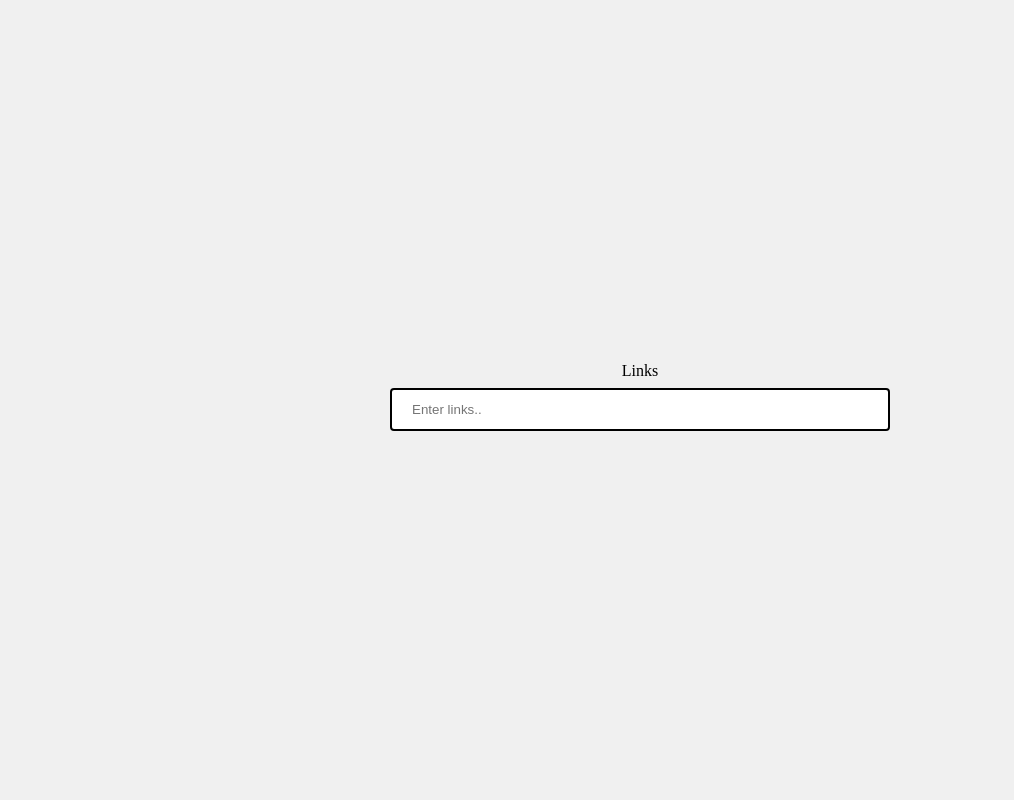
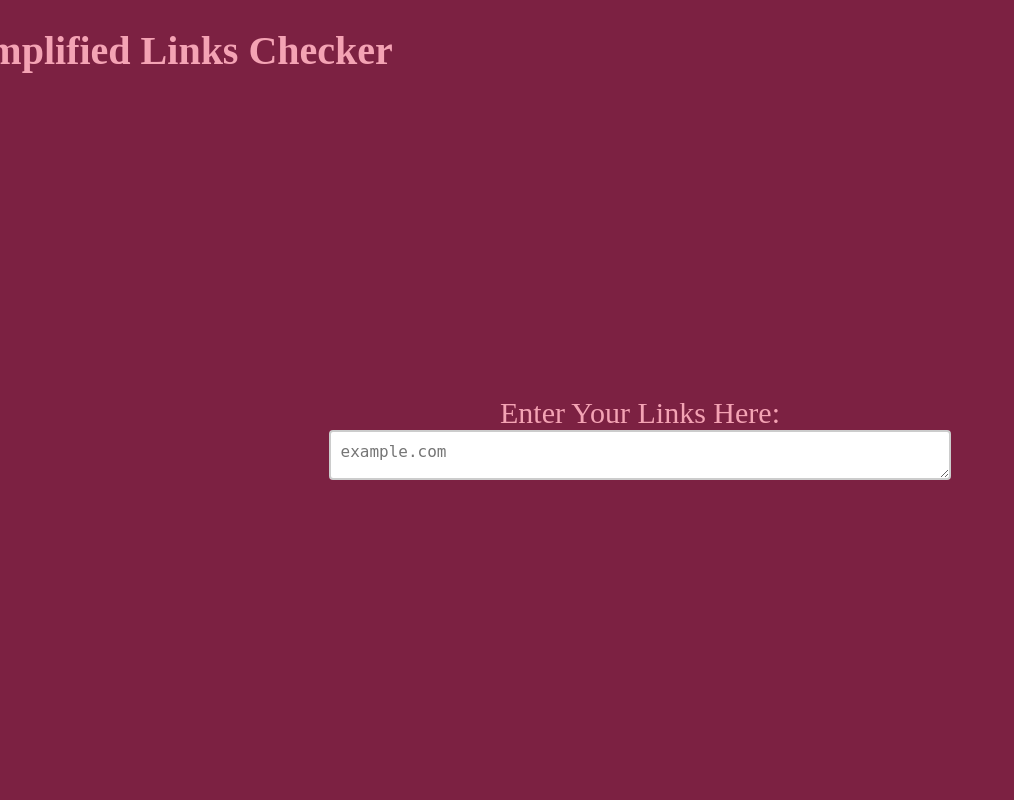
Before and after one commit to khoile14/RRCHNM_web_audit, a Flask app: page / in a window 1280 px wide; the page is wider, and only the part inside the window is pictured. Shown: that part, without its empty margins (0-1014 px from the left). Run offline with Flask 3, Linux system fonts and the light colour scheme.

Commit message:
created a simple page for checking links

```diff
--- a/static/main.css
+++ b/static/main.css
@@ -1,24 +1,78 @@
-body{
+body {
+  justify-content: center;
+  padding-top: 60px;
   display: flex;
-  justify-content: center; /* Center horizontally */
-  align-items: center; /* Center vertically */
-  height: 100vh; /* Set the height of the body to 100% of the viewport */
-  margin: 0; /* Remove default body margin */
-  background-color: #f0f0f0; /* Optional: Add background color to body */
+  flex-direction: column;
+  height: 100vh;
+  margin: 0;
+  background-color: #7c2142;
+  box-sizing: border-box;
+  position: relative;
+}
+
+.header {
+  box-sizing: border-box;
+  padding: 0;
+  height: 60px;
+  width: 100%;
+  margin-top: -60px;
+  margin-bottom: 20px;
+  position: relative;
+  z-index: 1;
+}
+
+.container {
+  width: 1400px;
+  height: 100%;
+  padding: 0 15px;
+  box-sizing: border-box;
+  position: absolute;
+  top: 0;
+  left: 50%;
+  transform: translateX(-50%);
+  z-index: 2;
+  margin-right: auto;
+  margin-left: auto;
 }
 
 
-.text-input{
-  width: 500px;
-  text-align: center;
+
+.title {
+  width: fit-content;
+  font-family: "Lexend Deca";
+  height: 100%;
+  display: flex;
+  color:#f4a3b4;
+  font-size: 20px;
 }
 
 
-input[type = text]{
-    width: 100%;
-    padding: 12px 20px;
-    margin: 8px 0;
-    box-sizing: border-box;
-    border: 2px solid black;
-    border-radius: 4px;
+.text-input {
+  display: flex;
+  flex-direction: column;
+  align-items: center;
+  text-align: center;
+  flex-grow: 1; /* Allow the text-input to take up the remaining vertical space */
+  justify-content: center; /* Center child elements vertically */
 }
+
+
+label {
+  font-size: 30px;
+  padding: 50px;
+  color: #f4a3b4;
+}
+
+textarea {
+  width: 100%;
+  min-height: 50px;
+  max-height: 400px;
+  resize: vertical;
+  padding: 10px;
+  box-sizing: border-box;
+  border: 2px solid #ccc;
+  border-radius: 4px;
+  font-size: 16px;
+  overflow-y: auto;
+  font-variant:no-common-ligatures ;
+}
--- a/templates/index.html
+++ b/templates/index.html
@@ -6,12 +6,25 @@
     <title>Document</title>
     <link rel="stylesheet" href="static/main.css" />
   </head>
-
   <body>
+    <div class = "header">
+      <div class = "container">
+        <div class = "title">
+          <h1>Simplified Links Checker</h1>
+        </div>
+      </div>
+    </div>
     <div class="text-input">
       <form action="/bot.py">
-        <label for="links">Links</label>
-        <input type="text" id="text" name="links" placeholder="Enter links.." />
+        <label for="links">Enter Your Links Here:</label>
+        <textarea
+          type="text"
+          placeholder="example.com"
+          id="check-url"
+          name="text"
+          rows="1"
+          class="form-control"
+        ></textarea>
       </form>
     </div>
   </body>
```
